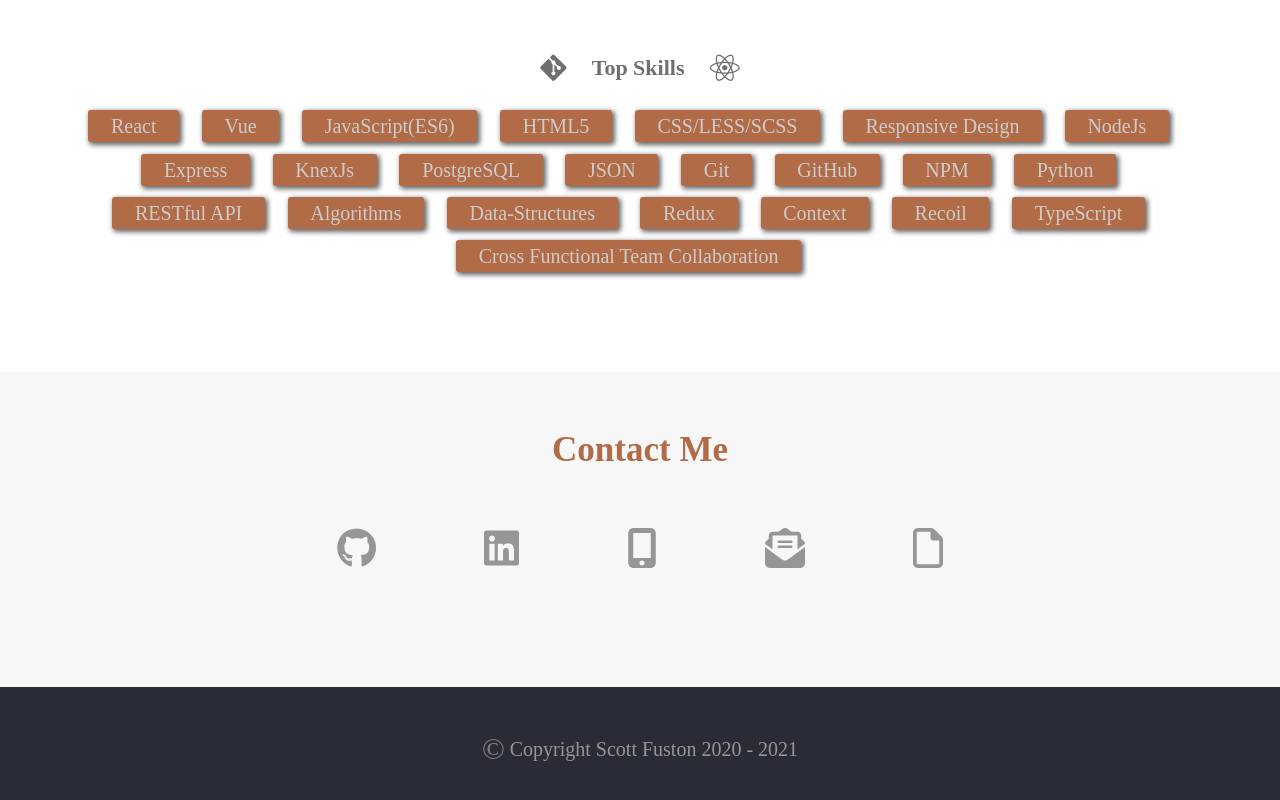
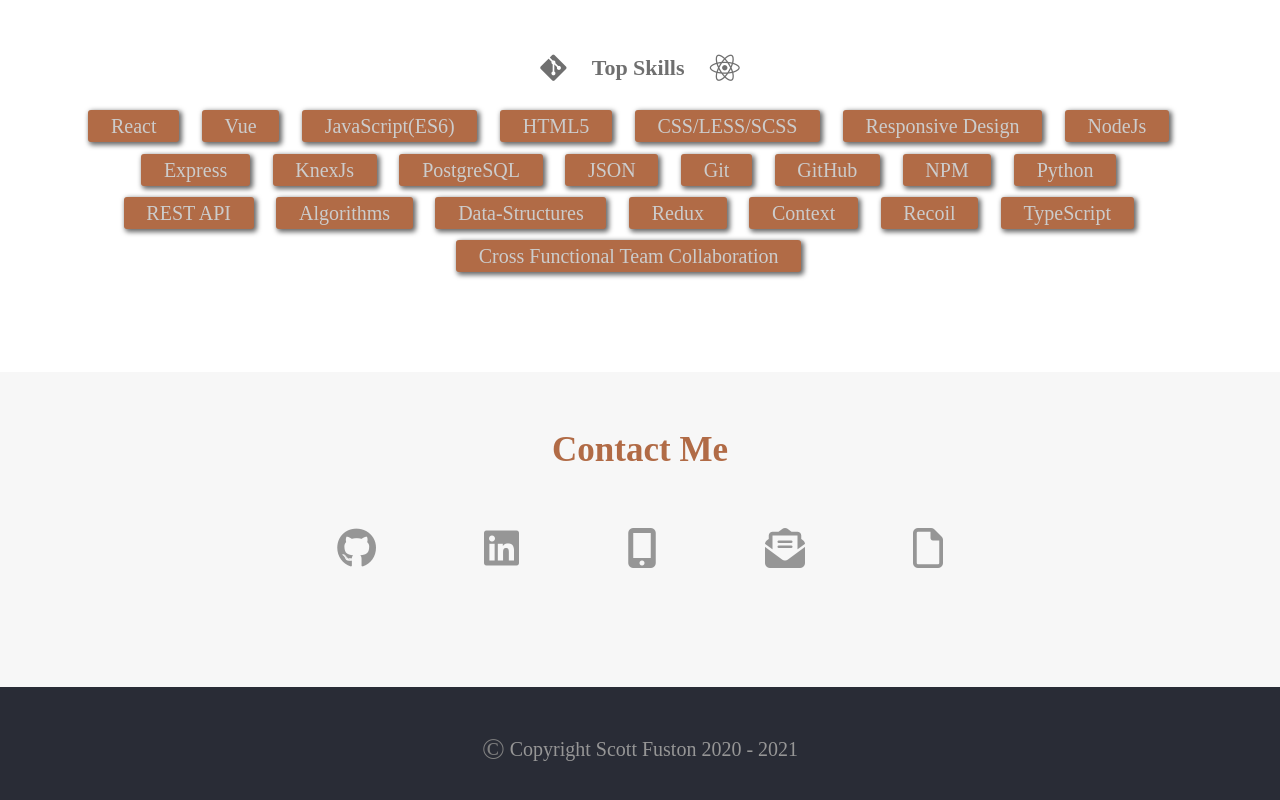
Before and after one commit to fuston05/scott-fuston-portfolio, a React (Create React App) app: page / in a window 1280 px wide. Shown: the part 2046-2846 px from the top of the page. Built offline with nearby package versions, Linux system fonts and the light colour scheme.

Commit message:
changes  'restful api' to 'rest api'

```diff
--- a/src/assets/data/skillsData.js
+++ b/src/assets/data/skillsData.js
@@ -14,7 +14,7 @@ export const topSkills = [
     {name: "GitHub", proficiency: 9},
     {name: "NPM", proficiency: 9},
     {name: "Python", proficiency: 3},
-    {name: "RESTful API", proficiency: 8},
+    {name: "REST API", proficiency: 8},
     {name: "Algorithms", proficiency: 5},
     {name: "Data-Structures", proficiency: 5},
     {name: "Redux", proficiency: 3},
```
